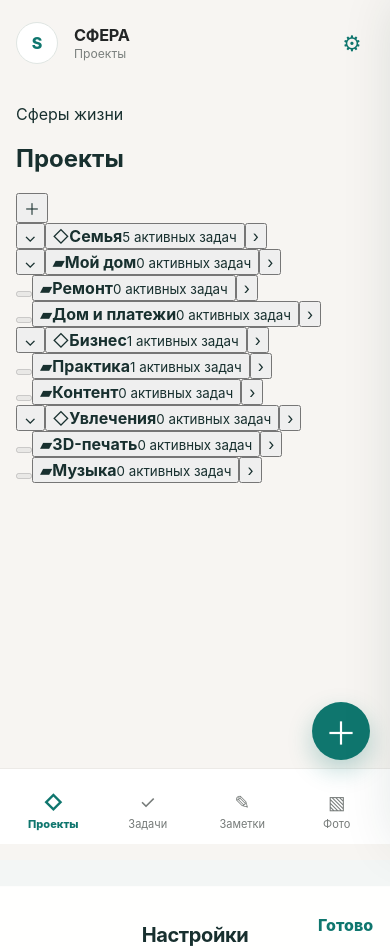
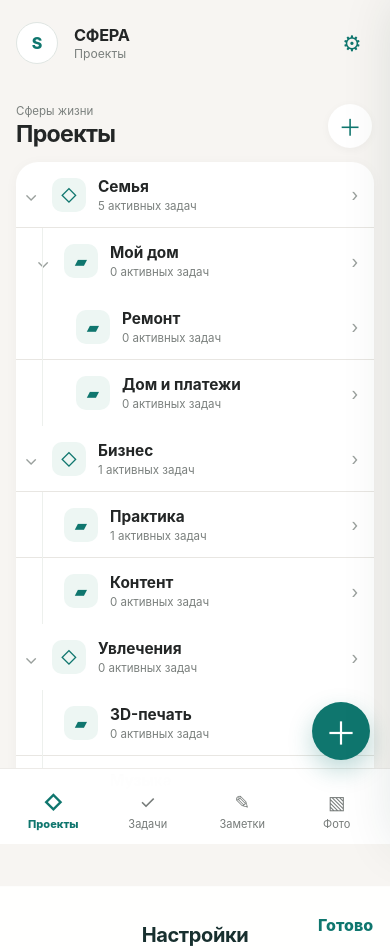
Before and after one commit to inkermankirov-a11y/sfera, a React (Vite) app in the folder apps/web/: page / in a window 390 px wide. Before the commit the page ends 860 px from the top, so only its background shows below. Built offline with nearby package versions, Linux system fonts and the light colour scheme.

Commit message:
feat(projects): style project hierarchy and project task links

```diff
--- a/apps/web/src/styles.css
+++ b/apps/web/src/styles.css
@@ -2292,3 +2292,356 @@ select:focus-visible {
     cursor: pointer;
   }
 }
+
+
+/* Projects / life spheres */
+.task-project-path {
+  color: var(--accent) !important;
+  font-weight: 650;
+}
+
+.project-property select {
+  width: 100%;
+  min-height: 44px;
+  padding: 0 12px;
+  border: 1px solid var(--line);
+  border-radius: 12px;
+  background: #fff;
+  color: var(--text);
+}
+
+.open-project-button {
+  min-height: 42px;
+  padding: 0 12px;
+  border: 1px solid #d8e8e4;
+  border-radius: 12px;
+  background: #eef7f4;
+  color: var(--accent);
+  cursor: pointer;
+  text-align: left;
+  font-weight: 700;
+}
+
+.mobile-quick-head > div {
+  display: grid;
+  gap: 2px;
+}
+
+.mobile-quick-head small {
+  color: var(--mobile-muted, var(--muted));
+  font-size: .72rem;
+  font-weight: 500;
+}
+
+@media (max-width: 720px) {
+  .projects-screen {
+    padding-bottom: 24px;
+  }
+
+  .projects-header,
+  .project-detail-header {
+    display: grid;
+    grid-template-columns: minmax(0, 1fr) 46px;
+    align-items: center;
+    gap: 10px;
+    margin-bottom: 14px;
+  }
+
+  .project-detail-header {
+    grid-template-columns: 46px minmax(0, 1fr) 46px;
+  }
+
+  .projects-header span,
+  .project-detail-header span {
+    display: block;
+    margin-bottom: 2px;
+    color: var(--mobile-muted);
+    font-size: .72rem;
+  }
+
+  .projects-header h2,
+  .project-detail-header h2 {
+    margin: 0;
+    color: var(--mobile-text);
+    font-size: 1.45rem;
+    letter-spacing: -.03em;
+  }
+
+  .projects-header > button,
+  .project-add-folder,
+  .project-back {
+    width: 44px;
+    height: 44px;
+    display: grid;
+    place-items: center;
+    border: 0;
+    border-radius: 50%;
+    background: #fff;
+    color: var(--mobile-accent);
+    box-shadow: 0 2px 10px rgba(35, 38, 38, .04);
+    font-size: 1.45rem;
+    cursor: pointer;
+  }
+
+  .project-back {
+    font-size: 1.25rem;
+  }
+
+  .project-tree-card,
+  .project-section-card {
+    overflow: hidden;
+    border-radius: 22px;
+    background: #fff;
+    box-shadow: 0 2px 14px rgba(35, 38, 38, .035);
+  }
+
+  .project-tree-node {
+    min-width: 0;
+  }
+
+  .project-tree-row {
+    min-height: 66px;
+    display: grid;
+    grid-template-columns: 30px minmax(0, 1fr) 38px;
+    align-items: center;
+    border-bottom: 1px solid var(--mobile-line);
+  }
+
+  .project-tree-node:last-child > .project-tree-row {
+    border-bottom: 0;
+  }
+
+  .project-toggle,
+  .project-open {
+    min-height: 44px;
+    border: 0;
+    background: transparent;
+    color: #9aa09d;
+    cursor: pointer;
+    font-size: 1.1rem;
+  }
+
+  .project-toggle:disabled {
+    opacity: 0;
+  }
+
+  .project-main {
+    min-width: 0;
+    min-height: 60px;
+    display: grid;
+    grid-template-columns: 38px minmax(0, 1fr);
+    align-items: center;
+    gap: 8px;
+    border: 0;
+    background: transparent;
+    text-align: left;
+    cursor: pointer;
+  }
+
+  .project-folder-icon {
+    width: 34px;
+    height: 34px;
+    display: grid;
+    place-items: center;
+    border-radius: 10px;
+    background: #edf6f3;
+    color: var(--mobile-accent);
+    font-size: 1rem;
+  }
+
+  .project-main > span:last-child,
+  .project-child-row > span:nth-child(2),
+  .project-task-row > span:nth-child(2) {
+    min-width: 0;
+    display: grid;
+    gap: 3px;
+  }
+
+  .project-main strong,
+  .project-child-row strong,
+  .project-task-row strong {
+    overflow: hidden;
+    color: var(--mobile-text);
+    font-size: .96rem;
+    text-overflow: ellipsis;
+    white-space: nowrap;
+  }
+
+  .project-main small,
+  .project-child-row small,
+  .project-task-row small {
+    color: var(--mobile-muted);
+    font-size: .72rem;
+  }
+
+  .project-subtree {
+    position: relative;
+  }
+
+  .project-subtree::before {
+    content: "";
+    position: absolute;
+    left: 26px;
+    top: 0;
+    bottom: 0;
+    width: 1px;
+    background: #edf0ed;
+  }
+
+  .project-depth-1 {
+    padding-left: 12px;
+  }
+
+  .project-depth-2 {
+    padding-left: 24px;
+  }
+
+  .project-depth-3 {
+    padding-left: 36px;
+  }
+
+  .project-depth-4 {
+    padding-left: 48px;
+  }
+
+  .project-summary-grid {
+    display: grid;
+    grid-template-columns: repeat(4, minmax(0, 1fr));
+    gap: 8px;
+    margin-bottom: 14px;
+  }
+
+  .project-summary-grid > div {
+    min-width: 0;
+    display: grid;
+    place-items: center;
+    gap: 2px;
+    padding: 12px 5px;
+    border-radius: 16px;
+    background: #fff;
+  }
+
+  .project-summary-grid strong {
+    color: var(--mobile-text);
+    font-size: 1.05rem;
+  }
+
+  .project-summary-grid span {
+    color: var(--mobile-muted);
+    font-size: .65rem;
+  }
+
+  .project-section-card {
+    margin-bottom: 14px;
+  }
+
+  .project-section-title {
+    padding: 14px 16px 8px;
+    color: #969b98;
+    font-size: .72rem;
+    font-weight: 750;
+    text-transform: uppercase;
+    letter-spacing: .05em;
+  }
+
+  .project-child-row,
+  .project-task-row {
+    width: 100%;
+    min-height: 62px;
+    display: grid;
+    grid-template-columns: 42px minmax(0, 1fr) 26px;
+    align-items: center;
+    gap: 8px;
+    padding: 0 14px;
+    border: 0;
+    border-bottom: 1px solid var(--mobile-line);
+    background: #fff;
+    text-align: left;
+    cursor: pointer;
+  }
+
+  .project-child-row b,
+  .project-task-row b {
+    color: #b2b7b4;
+    font-size: 1.3rem;
+    font-weight: 400;
+  }
+
+  .project-task-check {
+    width: 24px;
+    height: 24px;
+    justify-self: center;
+    border: 2px solid #aebdb9;
+    border-radius: 50%;
+  }
+
+  .project-task-check.p1 { border-color: #d44b4b; }
+  .project-task-check.p2 { border-color: #de8d2f; }
+  .project-task-check.p3 { border-color: #3977cf; }
+
+  .project-empty-row {
+    padding: 20px 16px;
+    color: var(--mobile-muted);
+    font-size: .84rem;
+  }
+
+  .project-add-task {
+    width: 100%;
+    min-height: 52px;
+    padding: 0 16px;
+    border: 0;
+    background: #fff;
+    color: var(--mobile-accent);
+    text-align: left;
+    font-weight: 750;
+    cursor: pointer;
+  }
+
+  .project-title-input {
+    width: 100%;
+    min-height: 52px;
+    padding: 0 2px;
+    border: 0;
+    border-bottom: 1px solid var(--mobile-line);
+    background: transparent;
+    color: var(--mobile-text);
+    font-size: 1.05rem;
+  }
+
+  .project-title-input:focus {
+    outline: none;
+  }
+
+  .project-parent-select {
+    display: grid;
+    gap: 6px;
+  }
+
+  .project-parent-select span {
+    color: var(--mobile-muted);
+    font-size: .72rem;
+    font-weight: 700;
+  }
+
+  .project-parent-select select {
+    width: 100%;
+    min-height: 46px;
+    padding: 0 10px;
+    border: 1px solid var(--mobile-line);
+    border-radius: 12px;
+    background: #fbfbfa;
+    color: var(--mobile-text);
+  }
+
+  .project-property {
+    background: #fff;
+  }
+
+  .project-property select {
+    background: #fbfbfa;
+  }
+
+  .open-project-button {
+    background: #eef7f4;
+  }
+}
```
